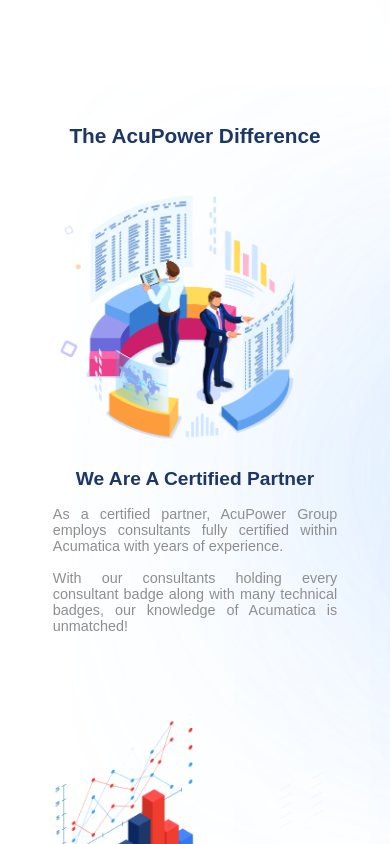
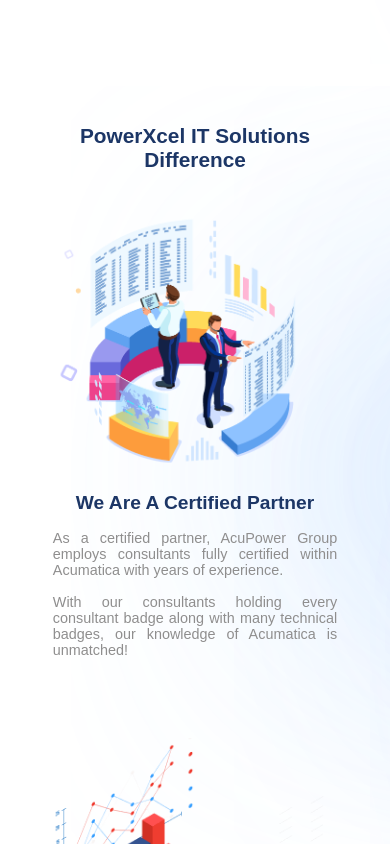
Before and after one commit to JuniorFixHow/PowerConseling, a React (Vite) app: page / in a window 390 px wide. Shown: the part 3540-4384 px from the top of the page. Built offline with nearby package versions, Linux system fonts and the light colour scheme; a web font is replaced by a local one.

Commit message:
worked on responsiveness 5

```diff
--- a/src/components/footer/Footer.jsx
+++ b/src/components/footer/Footer.jsx
@@ -6,7 +6,7 @@
   return (
     <footer >
       <div className="footer-container">
-        <span className='sub-text' >&copy; 2024 AcuPower. All Rights Reserved.</span>
+        <span className='sub-text' >&copy; 2024 PowerXcel IT Solutions. All Rights Reserved.</span>
         <div className="socials">
           <FaTwitter className='social' />
           <FaFacebookSquare className='social' />
--- a/src/sessions/difference/Difference.jsx
+++ b/src/sessions/difference/Difference.jsx
@@ -6,7 +6,7 @@
 const Difference = () => {
   return (
     <div id='support' className='difference' >
-        <span className="subtitle">The AcuPower Difference</span>
+        <span className="subtitle">PowerXcel IT Solutions Difference</span>
         <div className="diff-container">
             <div className="diff-row">
                 <img src={IMG1} alt="DataScience1" />
```
